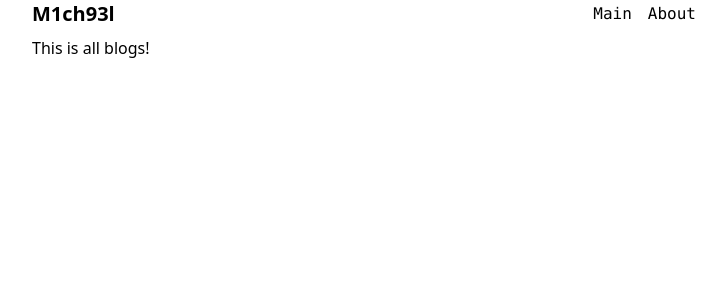
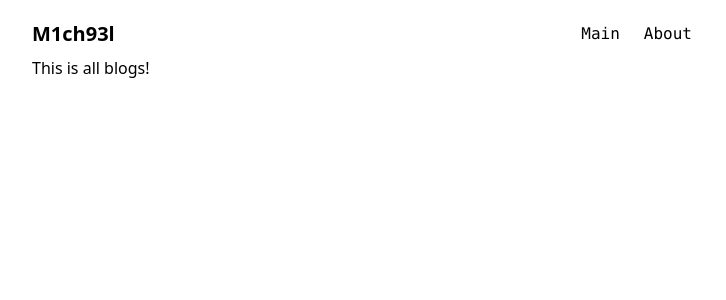
Before and after one commit to m1ch93l/portfolio-nuxtjs, a Nuxt app: page /blog in a window 1280 px wide. Shown: the top 300 px of the page, without its empty margins (280-1006 px from the left). Built offline with nearby package versions, Linux system fonts and the light colour scheme.

Commit message:
Create components.

```diff
--- /dev/null
+++ b/components/menu.vue
@@ -0,0 +1,18 @@
+<template>
+    <nav class="font-mono">
+        <ul class="flex space-x-4">
+            <li>
+                <nuxt-link to="/" class="link">Main</nuxt-link>
+            </li>
+            <li>
+                <nuxt-link to="/about" class="link">About</nuxt-link>
+            </li>
+        </ul>
+    </nav>
+</template>
+
+<style scoped>
+.link {
+    @apply p-1 hover:bg-gray-200
+}
+</style>
--- a/layouts/default.vue
+++ b/layouts/default.vue
@@ -1,20 +1,11 @@
 <template>
     <div class="container mx-auto max-w-2xl">
-        <header class="flex justify-between items-center">
+        <header class="flex justify-between items-center mt-5">
             <div>
                 <nuxt-link to="/" class="text-xl font-semibold p-2 hover:bg-gray-200">M1ch93l</nuxt-link>
             </div>
 
-            <nav class="font-mono">
-                <ul class="flex space-x-4">
-                    <li>
-                        <nuxt-link to="/">Main</nuxt-link>
-                    </li>
-                    <li>
-                        <nuxt-link to="/about">About</nuxt-link>
-                    </li>
-                </ul>
-            </nav>
+            <Menu />
         </header>
 
         <main class="p-2">
```
